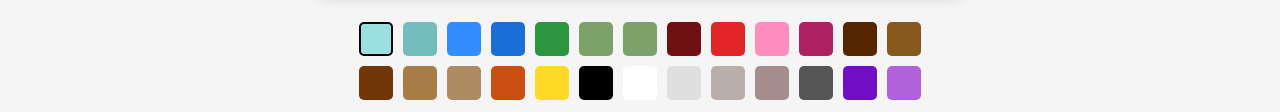
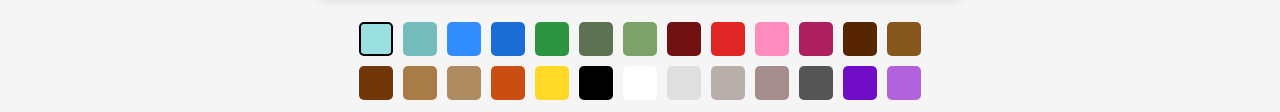
Before and after one commit to QuickosssLabs/tdp-draw, a plain HTML site: page index.html in a window 1280 px wide. Shown: the part 547-659 px from the top of the page. Drawn offline with Linux system fonts and the light colour scheme.

Commit message:
Update index.html

```diff
--- a/index.html
+++ b/index.html
@@ -139,7 +139,7 @@ let savedPixels = [];
 let imageLoaded = false;
 
 // List of predefined colors
-const colors = ['#9be0e0', '#75bdbd', '#328dfd', '#1a6ed5', '#2c9541', '#7da269','#7da269', '#711010', '#e22626',
+const colors = ['#9be0e0', '#75bdbd', '#328dfd', '#1a6ed5', '#2c9541', '#5e7253','#7da269', '#711010', '#e22626',
                 '#fe8dbe', '#ad2160', '#562600', '#86581e', '#723709', '#a77c47', '#ae8b61',
                 '#ca4e11', '#ffd926', '#000000', '#ffffff', '#dfdfdf', '#b8afab', '#a58d8d',
                 '#555555', '#710cc7', '#b261dc'];
```
